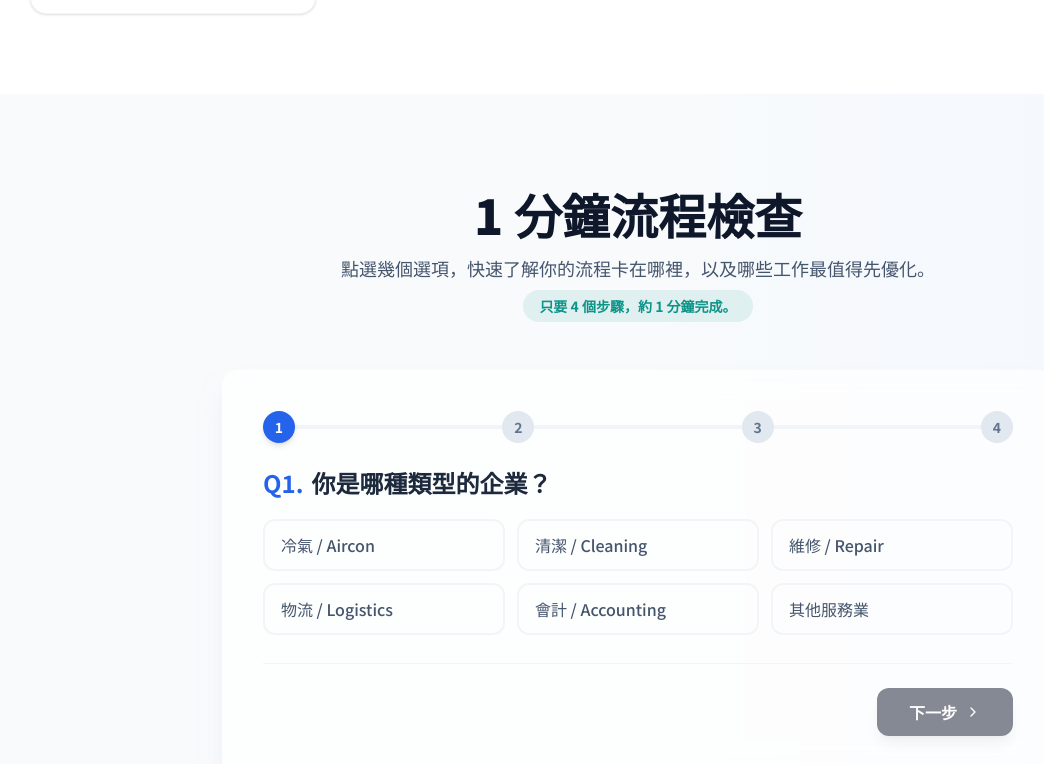
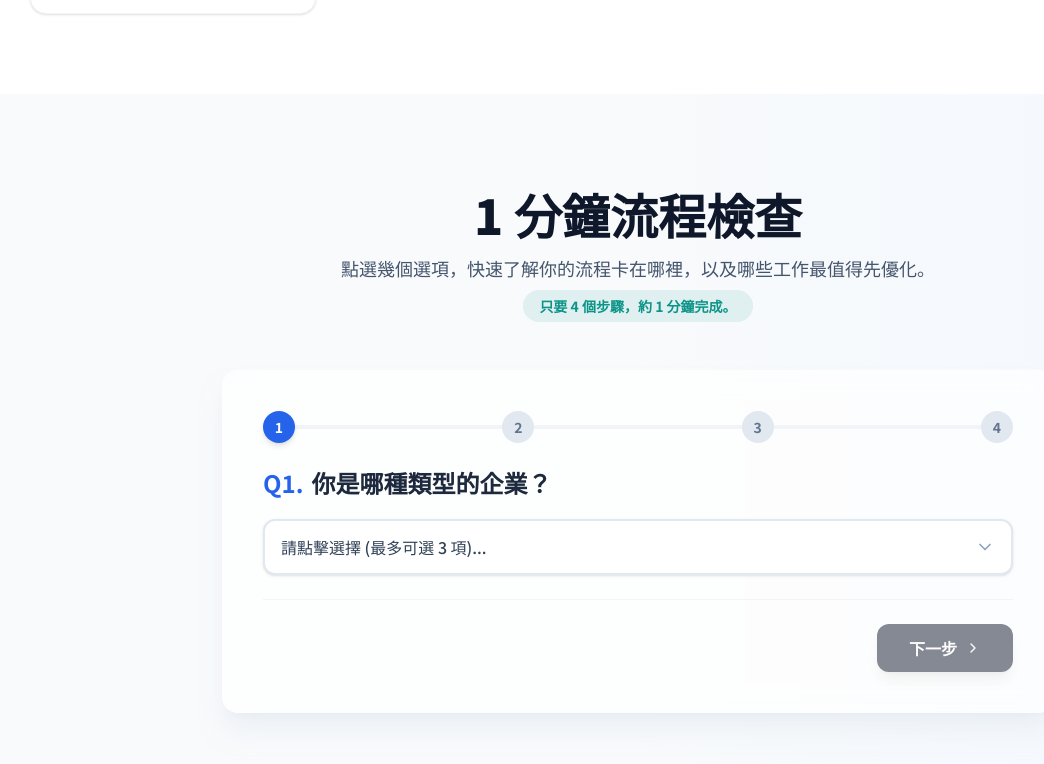
Before and after one commit to optimakspaul/Website, a Next.js app: page /en in a window 1280 px wide. Shown: the part 2031-2795 px from the top of the page, without its empty margins (2-1046 px from the left). Built offline with nearby package versions, Linux system fonts and the light colour scheme.

Commit message:
feat: change workflow check options to a dropdown menu as requested

```diff
--- a/src/components/WorkflowCheck.tsx
+++ b/src/components/WorkflowCheck.tsx
@@ -1,7 +1,7 @@
 "use client";
 
 import React, { useState } from 'react';
-import { ChevronRight, Check, ArrowRight } from 'lucide-react';
+import { ChevronRight, Check, ArrowRight, ChevronDown } from 'lucide-react';
 
 const steps = [
   {
@@ -24,6 +24,7 @@ const steps = [
 
 export default function WorkflowCheck() {
   const [currentStep, setCurrentStep] = useState(0);
+  const [dropdownOpen, setDropdownOpen] = useState(false);
   const [selections, setSelections] = useState<Record<number, string[]>>({});
   const [isCompleted, setIsCompleted] = useState(false);
 
@@ -48,11 +49,17 @@ export default function WorkflowCheck() {
   };
 
   const handleNext = () => {
+    setDropdownOpen(false);
     if (currentStep < steps.length - 1) {
       setCurrentStep(curr => curr + 1);
     } else {
       setIsCompleted(true);
     }
+  };
+
+  const handlePrev = () => {
+    setDropdownOpen(false);
+    setCurrentStep(c => Math.max(0, c - 1));
   };
 
   return (
@@ -94,42 +101,60 @@ export default function WorkflowCheck() {
               </div>
 
               {/* Question */}
-              <div className="mb-6">
+              <div className="mb-6 relative">
                 <h3 className="text-xl md:text-2xl font-bold text-slate-800 mb-5">
                   <span className="text-brand-blue mr-2">Q{currentStep + 1}.</span>
                   {steps[currentStep].title}
                 </h3>
 
-                <div className="max-h-[35vh] md:max-h-none overflow-y-auto pr-1 -mr-1 [&::-webkit-scrollbar]:w-1.5 [&::-webkit-scrollbar-thumb]:bg-slate-200 [&::-webkit-scrollbar-thumb]:rounded-full [&::-webkit-scrollbar-track]:bg-transparent">
-                  <div className="grid grid-cols-2 md:grid-cols-3 gap-2 md:gap-3 pb-1">
+                <div className="relative z-20">
+                  <button
+                    onClick={() => setDropdownOpen(!dropdownOpen)}
+                    className="w-full text-left px-4 py-3.5 rounded-xl border-2 border-slate-200 bg-white hover:border-brand-blue/50 transition-colors flex justify-between items-center shadow-sm"
+                  >
+                    <span className="text-slate-700 font-medium truncate pr-4 text-sm md:text-base">
+                      {(selections[currentStep] || []).length > 0
+                        ? (selections[currentStep] || []).join(', ')
+                        : '請點擊選擇 (最多可選 3 項)...'}
+                    </span>
+                    <ChevronDown className={`w-5 h-5 text-slate-400 shrink-0 transition-transform duration-300 ${dropdownOpen ? 'rotate-180' : ''}`} />
+                  </button>
+
+                  {dropdownOpen && (
+                    <>
+                      <div className="fixed inset-0 z-10" onClick={() => setDropdownOpen(false)}></div>
+                      <div className="absolute top-full left-0 right-0 mt-2 bg-white border border-slate-100 shadow-xl shadow-slate-200/50 rounded-xl z-20 max-h-[40vh] overflow-y-auto [&::-webkit-scrollbar]:w-1.5 [&::-webkit-scrollbar-thumb]:bg-slate-200 [&::-webkit-scrollbar-thumb]:rounded-full">
                         {steps[currentStep].options.map(option => {
                           const isSelected = (selections[currentStep] || []).includes(option);
                           return (
                             <button
                               key={option}
                               onClick={() => toggleSelection(currentStep, option)}
-                        className={`text-left px-3 py-2.5 md:px-4 md:py-3 rounded-xl border-2 transition-all duration-200 font-medium text-sm md:text-base
-                          ${isSelected
-                            ? 'border-brand-blue bg-blue-50 text-brand-blue shadow-sm'
-                            : 'border-slate-100 hover:border-slate-200 hover:bg-slate-50 text-slate-600'
-                          }
+                              className={`w-full text-left px-4 py-3.5 flex items-center justify-between border-b border-slate-50 last:border-0 transition-colors
+                                ${isSelected ? 'bg-blue-50/50' : 'hover:bg-slate-50'}
                               `}
                             >
-                        <div className="flex items-center justify-between">
+                              <span className={`font-medium text-sm md:text-base ${isSelected ? 'text-brand-blue' : 'text-slate-600'}`}>
                                 {option}
-                          {isSelected && <Check className="w-4 h-4" />}
+                              </span>
+                              <div className={`w-5 h-5 rounded border flex items-center justify-center transition-colors
+                                ${isSelected ? 'bg-brand-blue border-brand-blue' : 'border-slate-300'}
+                              `}>
+                                {isSelected && <Check className="w-3.5 h-3.5 text-white" />}
                               </div>
                             </button>
                           );
                         })}
                       </div>
+                    </>
+                  )}
                 </div>
               </div>
 
               {/* Actions */}
               <div className="flex items-center justify-between pt-6 border-t border-slate-100">
                 <button
-                  onClick={() => setCurrentStep(c => Math.max(0, c - 1))}
+                  onClick={handlePrev}
                   className={`text-slate-500 font-medium px-4 py-2 hover:text-slate-700 transition-colors ${currentStep === 0 ? 'invisible' : ''}`}
                 >
                   返回上一步
```
Lines whose indentation alone changed are shown as unchanged.
